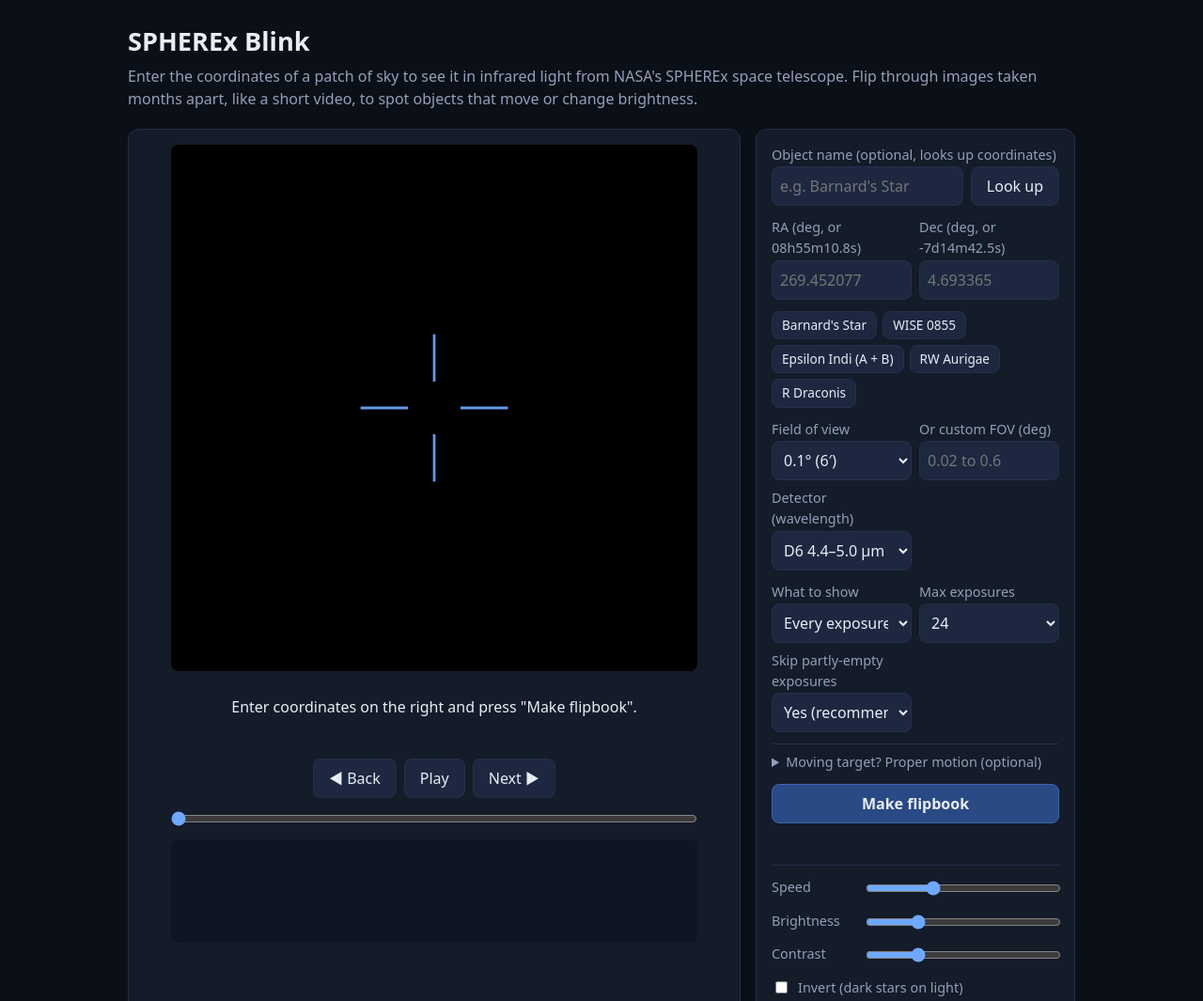
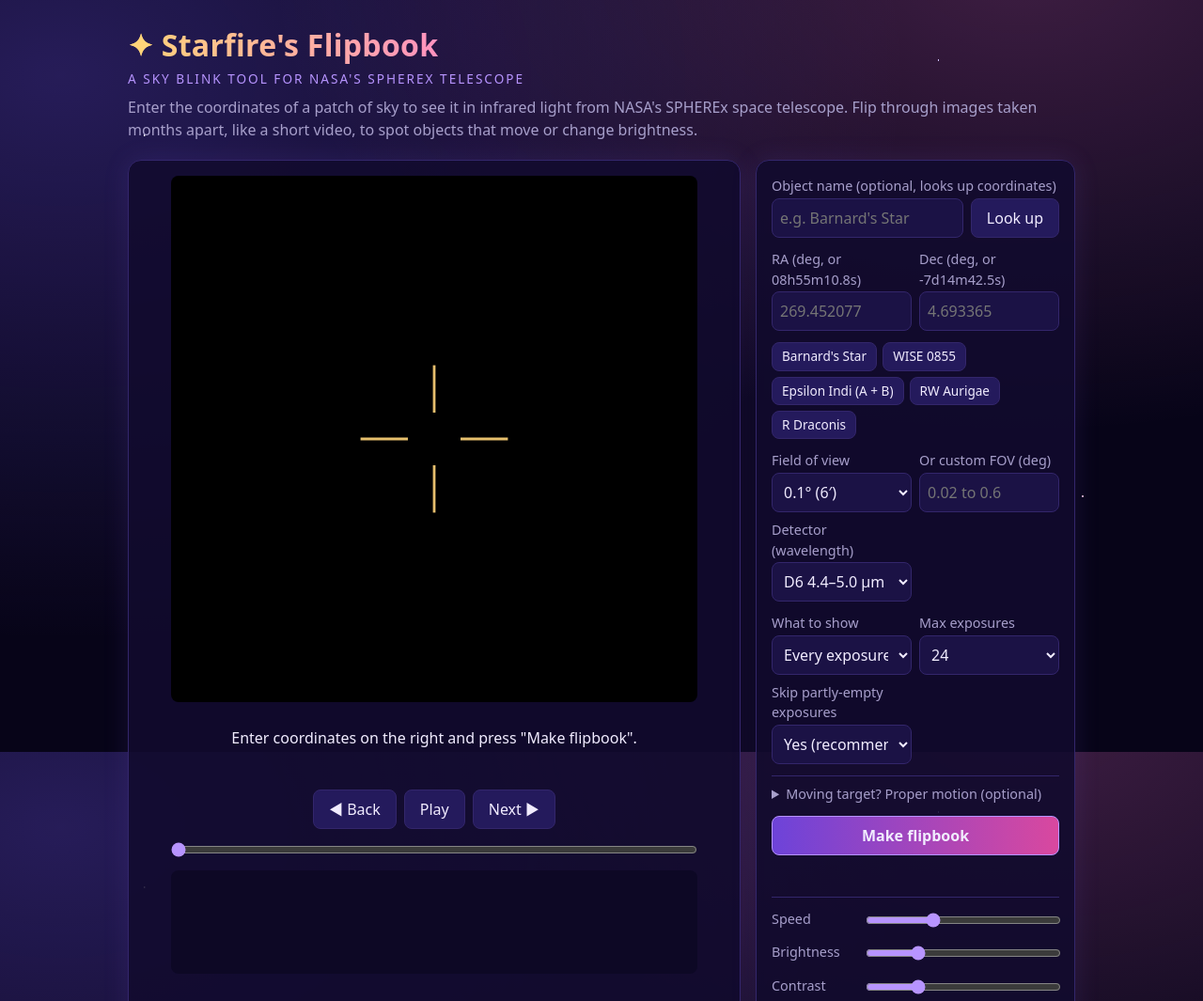
Before and after one commit to Linad4l/NASA-Space-APPS-Planet-X-and-SPHEREx, a plain HTML site: page index.html in a window 1280 px wide. Shown: the top 1065 px of the page at 94% size. Drawn offline with Linux system fonts and the light colour scheme.

Commit message:
Add files via upload

```diff
--- a/index.html
+++ b/index.html
@@ -3,33 +3,41 @@
 <head>
 <meta charset="utf-8">
 <meta name="viewport" content="width=device-width, initial-scale=1">
-<title>SPHEREx Blink</title>
-<meta name="description" content="Type sky coordinates and blink through SPHEREx infrared images of that patch to spot moving or changing objects.">
+<title>Starfire's Flipbook</title>
+<meta name="description" content="Starfire's Flipbook: type sky coordinates and blink through SPHEREx infrared images of that patch to spot moving or changing objects.">
 <style>
-  :root { --bg:#0b0f17; --card:#141b29; --ink:#e8edf6; --muted:#93a0b8; --accent:#6ea8ff; --line:#243049; --warn:#ffcc66; --bad:#ff8a8a; }
+  :root { --bg:#070418; --card:#120b2e; --ink:#f1ecff; --muted:#a79fcb; --accent:#b794ff; --accent2:#ff7ad9; --line:#33266b; --warn:#ffcc66; --bad:#ff8a8a; --field:#1b1245; }
   * { box-sizing: border-box; }
-  body { margin:0; background:var(--bg); color:var(--ink); font:16px/1.5 system-ui,-apple-system,"Segoe UI",Roboto,sans-serif; }
+  body { margin:0; background:
+    radial-gradient(1.2px 1.2px at 12% 18%,#fff 60%,transparent),radial-gradient(1px 1px at 78% 8%,#cfc3ff 60%,transparent),
+    radial-gradient(1.4px 1.4px at 55% 42%,#fff 60%,transparent),radial-gradient(1px 1px at 90% 66%,#ffd6f3 60%,transparent),
+    radial-gradient(1.2px 1.2px at 30% 80%,#cfc3ff 60%,transparent),radial-gradient(1px 1px at 66% 92%,#fff 60%,transparent),
+    radial-gradient(800px 500px at 85% -5%,rgba(255,122,217,.22),transparent),radial-gradient(900px 600px at 5% 10%,rgba(120,90,255,.28),transparent),
+    var(--bg); background-attachment:fixed; color:var(--ink); font:16px/1.5 system-ui,-apple-system,"Segoe UI",Roboto,sans-serif; }
   header, main, footer, .how { max-width: 1040px; margin: 0 auto; padding-left: 16px; padding-right: 16px; }
   header { padding-top: 24px; padding-bottom: 8px; }
-  h1 { margin:0 0 4px; font-size:1.7rem; }
+  h1 { margin:0 0 2px; font-size:2rem; letter-spacing:.3px; background:linear-gradient(90deg,#ffd479,#ff7ad9 45%,#b794ff); -webkit-background-clip:text; background-clip:text; color:transparent; }
+  .spark { -webkit-text-fill-color:#ffd479; }
+  .tag { color:var(--accent); font-size:.85rem; letter-spacing:2px; text-transform:uppercase; margin-bottom:8px; }
   header p { margin:0; color:var(--muted); }
   main { display:grid; gap:16px; grid-template-columns:minmax(0,1fr) 340px; padding-top:12px; padding-bottom:24px; }
   @media (max-width: 800px) { main { grid-template-columns: 1fr; } }
-  .card { background:var(--card); border:1px solid var(--line); border-radius:12px; padding:16px; }
+  .card { background:rgba(18,11,46,.88); border:1px solid var(--line); border-radius:14px; padding:16px; box-shadow:0 0 28px rgba(150,110,255,.12); }
   .viewer { display:flex; flex-direction:column; align-items:center; gap:12px; }
   .stage { position:relative; width:100%; max-width:560px; aspect-ratio:1/1; background:#000; border-radius:8px; overflow:hidden; }
   .stage canvas { width:100%; height:100%; display:block; image-rendering:pixelated; }
   .stage svg { position:absolute; inset:0; width:100%; height:100%; pointer-events:none; }
   .label { font-variant-numeric:tabular-nums; text-align:center; min-height:1.5em; }
   .controls { display:flex; gap:8px; flex-wrap:wrap; justify-content:center; }
-  button { background:#1d2840; color:var(--ink); border:1px solid var(--line); border-radius:8px; padding:8px 16px; font:inherit; cursor:pointer; }
+  button { background:#241a5c; color:var(--ink); border:1px solid var(--line); border-radius:8px; padding:8px 16px; font:inherit; cursor:pointer; }
   button:hover { border-color:var(--accent); }
-  button.primary { background:#2a4a85; border-color:#3d66b3; font-weight:600; }
+  button.primary { background:linear-gradient(90deg,#6d43d9,#d9489f); border-color:#b794ff; font-weight:600; }
+  button.primary:hover { filter:brightness(1.12); }
   button:disabled { opacity:.5; cursor:default; }
   button:focus-visible, input:focus-visible, select:focus-visible { outline:2px solid var(--accent); outline-offset:2px; }
   input[type=range] { width:100%; accent-color:var(--accent); }
   .viewer input[type=range] { max-width:560px; }
-  input[type=text], input[type=number], select { width:100%; background:#1d2840; color:var(--ink); border:1px solid var(--line); border-radius:8px; padding:8px; font:inherit; }
+  input[type=text], input[type=number], select { width:100%; background:var(--field); color:var(--ink); border:1px solid var(--line); border-radius:8px; padding:8px; font:inherit; }
   .side { display:flex; flex-direction:column; gap:12px; }
   .side label, .lab { color:var(--muted); font-size:.9rem; display:block; margin-bottom:2px; }
   .two { display:grid; grid-template-columns:1fr 1fr; gap:8px; }
@@ -45,13 +53,13 @@
   .status { font-size:.9rem; color:var(--muted); min-height:1.4em; }
   .status.err { color:var(--bad); } .status.warn { color:var(--warn); }
   progress { width:100%; height:8px; }
-  #curve { width:100%; max-width:560px; height:110px; background:#0f1522; border-radius:8px; }
+  #curve { width:100%; max-width:560px; height:110px; background:#0d0825; border-radius:8px; }
   .how .card h2 { margin:0 0 8px; font-size:1.1rem; }
   .how .card p { margin:0 0 8px; color:var(--muted); }
   .how { margin-bottom:24px; }
   .how ol, .how ul { margin:0 0 12px; padding-left:22px; color:var(--muted); }
   .how li { margin-bottom:6px; }
-  .how code { background:#1d2840; padding:1px 5px; border-radius:4px; color:var(--ink); }
+  .how code { background:var(--field); padding:1px 5px; border-radius:4px; color:var(--ink); }
   .how b { color:var(--ink); }
   .caption { text-align:center; margin-top:2px; }
   .caption .big { font-size:1.2rem; font-weight:600; }
@@ -66,7 +74,8 @@
 <body>
 
 <header>
-  <h1>SPHEREx Blink</h1>
+  <h1><span class="spark">&#10022;</span> Starfire's Flipbook</h1>
+  <div class="tag">A sky blink tool for NASA's SPHEREx telescope</div>
   <p>Enter the coordinates of a patch of sky to see it in infrared light from NASA's SPHEREx space telescope. Flip through images taken months apart, like a short video, to spot objects that move or change brightness.</p>
 </header>
 
@@ -75,7 +84,7 @@
     <div class="stage">
       <canvas id="view" width="117" height="117" aria-label="SPHEREx sky image cutout"></canvas>
       <svg id="cross" viewBox="0 0 100 100" preserveAspectRatio="none" aria-hidden="true">
-        <g stroke="#6ea8ff" stroke-width=".5" opacity=".9">
+        <g stroke="#ffd479" stroke-width=".5" opacity=".9">
           <line x1="50" y1="36" x2="50" y2="45"/><line x1="50" y1="55" x2="50" y2="64"/>
           <line x1="36" y1="50" x2="45" y2="50"/><line x1="55" y1="50" x2="64" y2="50"/>
         </g>
@@ -169,7 +178,7 @@
 
 <div class="how">
   <div class="card">
-    <h2>How to use SPHEREx Blink</h2>
+    <h2>How to use Starfire's Flipbook</h2>
     <ol>
       <li><b>Pick a spot in the sky.</b> Press one of the example buttons (Barnard's Star, WISE 0855, Epsilon Indi, RW Aurigae, R Draconis), or type a Right Ascension (RA) and Declination (Dec). Degrees like <code>133.795</code> work, and so do <code>08h55m10.8s</code> and <code>-7d14m42.5s</code>. You can also type an object's name and press Look up.</li>
       <li><b>Choose how much sky and which color.</b> Field of view sets the size of the patch (bigger shows more sky but takes longer to download). Detector D1 to D6 picks the infrared wavelength range.</li>
@@ -180,7 +189,7 @@
     </ol>
     <h2>What you are looking at</h2>
     <ul>
-      <li><b>Sky stays fixed:</b> the picture does not follow any object. Stars stay in place and anything that moves drifts across the frame. The blue marks show the center of your patch.</li>
+      <li><b>Sky stays fixed:</b> the picture does not follow any object. Stars stay in place and anything that moves drifts across the frame. The gold marks show the center of your patch.</li>
       <li><b>Chart under the picture:</b> brightness at the center over time. A real trend over months can mean a variable star.</li>
       <li><b>Dark blue pixels:</b> the exposure has no data there (each SPHEREx exposure covers a limited area; by default we skip exposures that are mostly empty). The core of a very bright star is also missing, because the detector saturates.</li>
       <li><b>Flagged pixels:</b> the share of pixels that carry a quality flag from SPHEREx. It is a hint to look closer, not a verdict. See the SPHEREx documentation for what each flag means.</li>
@@ -675,11 +684,11 @@
     var ts = fr.map(function (f) { return f.t; }), t0 = Math.min.apply(null, ts), t1 = Math.max.apply(null, ts) || 1;
     function X(t) { return pad + (t1 === t0 ? 0.5 : (t - t0) / (t1 - t0)) * (W - 2 * pad); }
     function Y(v) { return H - pad - (v - mn) / (mx - mn) * (H - 2 * pad); }
-    ctx.strokeStyle = "#243049"; ctx.beginPath(); ctx.moveTo(pad, H - pad); ctx.lineTo(W - pad, H - pad); ctx.stroke();
-    ctx.strokeStyle = "#6ea8ff"; ctx.beginPath(); var first = true;
+    ctx.strokeStyle = "#33266b"; ctx.beginPath(); ctx.moveTo(pad, H - pad); ctx.lineTo(W - pad, H - pad); ctx.stroke();
+    ctx.strokeStyle = "#b794ff"; ctx.beginPath(); var first = true;
     fr.forEach(function (f) { if (f.flux !== f.flux) { return; } var x = X(f.t), y = Y(f.flux); if (first) { ctx.moveTo(x, y); first = false; } else { ctx.lineTo(x, y); } });
     ctx.stroke();
-    fr.forEach(function (f, i) { if (f.flux !== f.flux) { return; } ctx.fillStyle = i === S.i ? "#ffcc66" : "#6ea8ff"; ctx.beginPath(); ctx.arc(X(f.t), Y(f.flux), i === S.i ? 4.5 : 2.5, 0, 6.3); ctx.fill(); });
+    fr.forEach(function (f, i) { if (f.flux !== f.flux) { return; } ctx.fillStyle = i === S.i ? "#ffd479" : "#ff7ad9"; ctx.beginPath(); ctx.arc(X(f.t), Y(f.flux), i === S.i ? 4.5 : 2.5, 0, 6.3); ctx.fill(); });
     ctx.fillStyle = "#93a0b8"; ctx.font = "11px system-ui"; ctx.fillText(fmtDate(t0), pad, 11); ctx.textAlign = "right"; ctx.fillText(fmtDate(t1), W - pad, 11); ctx.textAlign = "left";
     $("curveNote").textContent = "Brightness at the center of the picture over time (arbitrary units; background subtracted). Different exposures sample different colors within the detector, so small ups and downs are normal.";
   }
```
